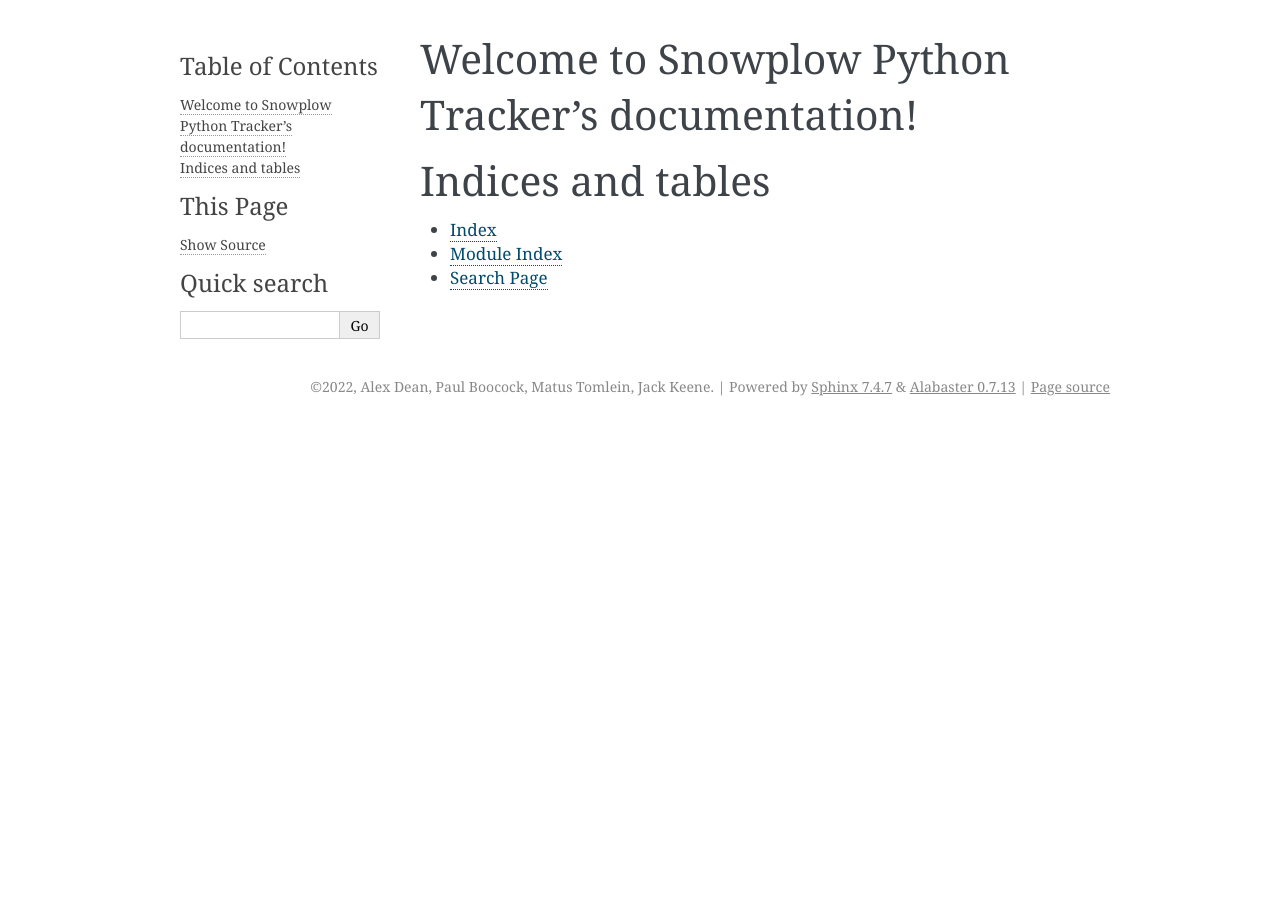
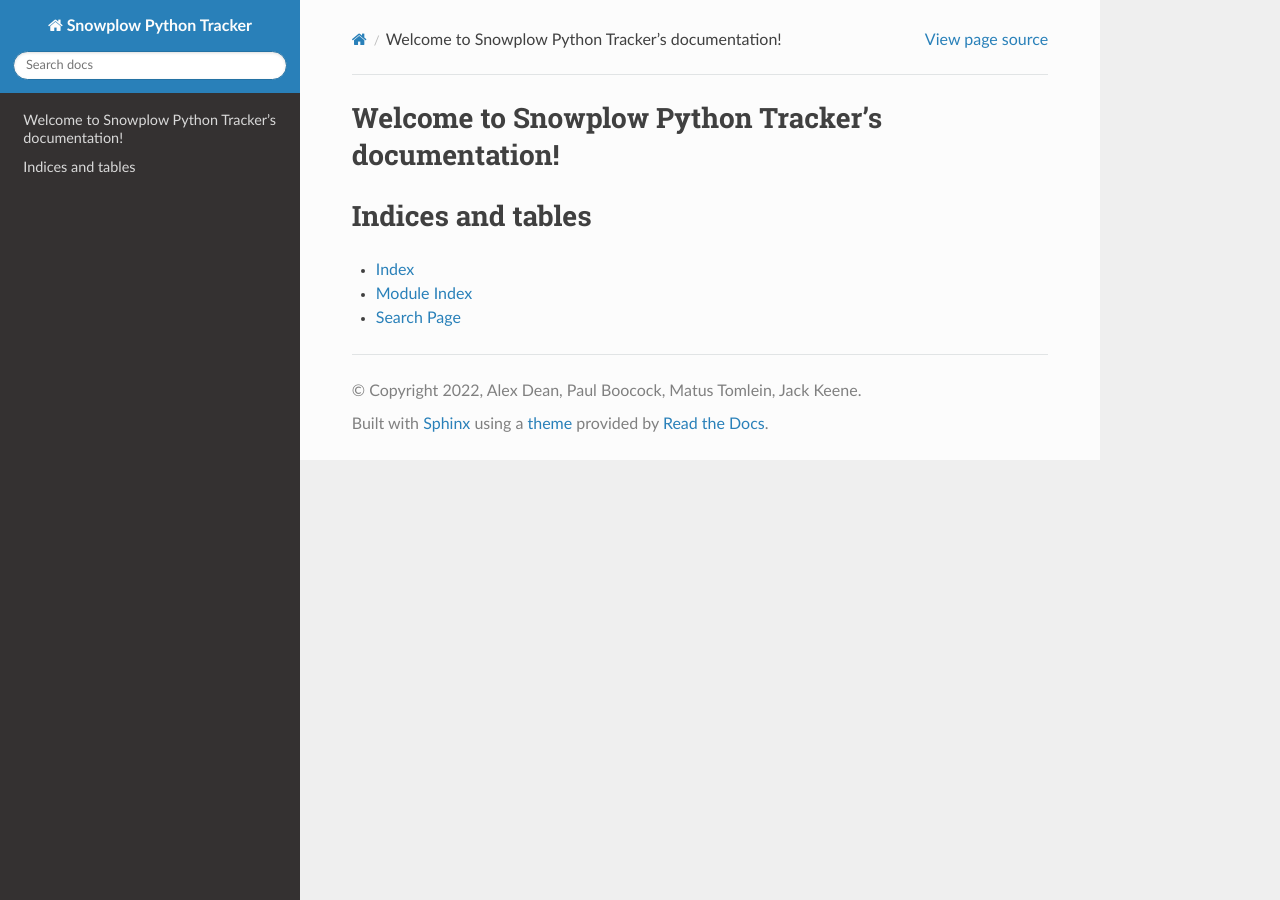
Before and after one commit to snowplow/snowplow-python-tracker, a Sphinx documentation site: the page built from docs/source/index.rst, in a window 1280 px wide. Built offline with Sphinx 7.4.7 and the Read the Docs theme 2.0.0, drawn with Linux system fonts in a browser that asks for light colours.

Commit message:
Change Sphinx theme

```diff
--- a/docs/source/conf.py
+++ b/docs/source/conf.py
@@ -13,6 +13,12 @@
 # import os
 # import sys
 # sys.path.insert(0, os.path.abspath('.'))
+
+import os
+import sys
+sys.path.insert(0, os.path.abspath('.'))
+sys.path.insert(0, os.path.abspath('../..'))
+
 
 
 # -- Project information -----------------------------------------------------
@@ -31,6 +37,8 @@
 # extensions coming with Sphinx (named 'sphinx.ext.*') or your custom
 # ones.
 extensions = [
+    "sphinx.ext.autodoc",
+    'sphinx_rtd_theme'
 ]
 
 # Add any paths that contain templates here, relative to this directory.
@@ -47,7 +55,7 @@
 # The theme to use for HTML and HTML Help pages.  See the documentation for
 # a list of builtin themes.
 #
-html_theme = 'alabaster'
+html_theme =     'sphinx_rtd_theme'
 
 # Add any paths that contain custom static files (such as style sheets) here,
 # relative to this directory. They are copied after the builtin static files,
```
Also changed, not shown: 18 other files.
